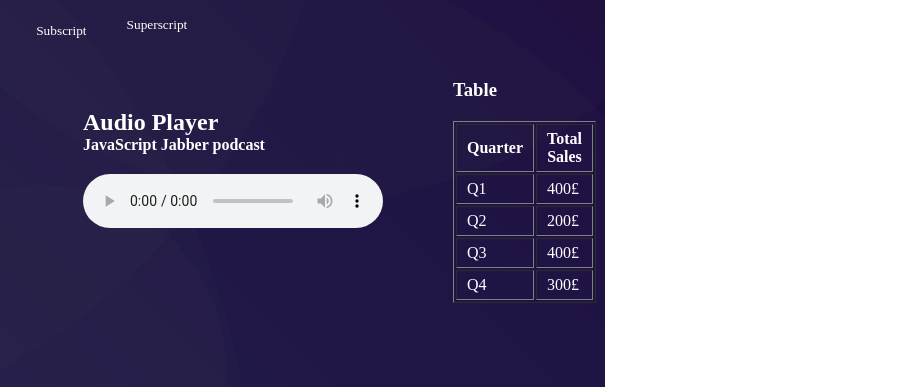
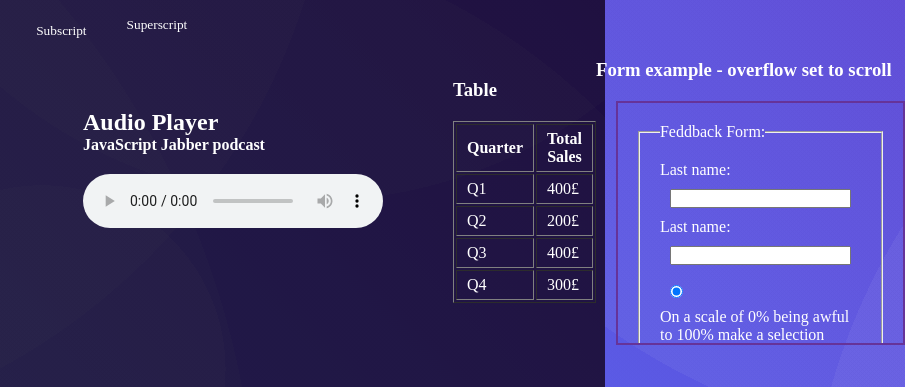
Before and after one commit to Hex-Zero/Html5-and-CSS3, a plain HTML site: page index.html in a window 1280 px wide. Shown: the part 528-915 px from the top of the page, 675-1580 px from the left, 905 px wide, since content can reach past the window. Drawn offline with Linux system fonts and the light colour scheme.

Commit message:
title and scroll

```diff
--- a/index.html
+++ b/index.html
@@ -131,6 +131,10 @@
           </tbody>
         </table>
       </div>
+      <div class="form-box">
+        <h3 style="margin-bottom: 15px;">
+          Form example - overflow set to scroll
+        </h3>
         <form class="add-margin-top add-margin-left" action="index.html">
           <fieldset>
             <legend>Feddback Form:</legend>
@@ -151,6 +155,7 @@
           </fieldset>
         </form>
       </div>
+    </div>
     <footer>
       <h6>Copy right &copy; Hex Zero 2020</h6>
     </footer>
--- a/style.css
+++ b/style.css
@@ -76,8 +76,11 @@ a {
   margin: 50px;
 }
 form {
-  overflow: scroll;
+  padding: 20px;
+  overflow-y: scroll;
+  overflow-x: hidden;
   height: 200px;
+  border: 2px solid rebeccapurple;
 }
 td,
 th {
```
Lines whose indentation alone changed are shown as unchanged.
